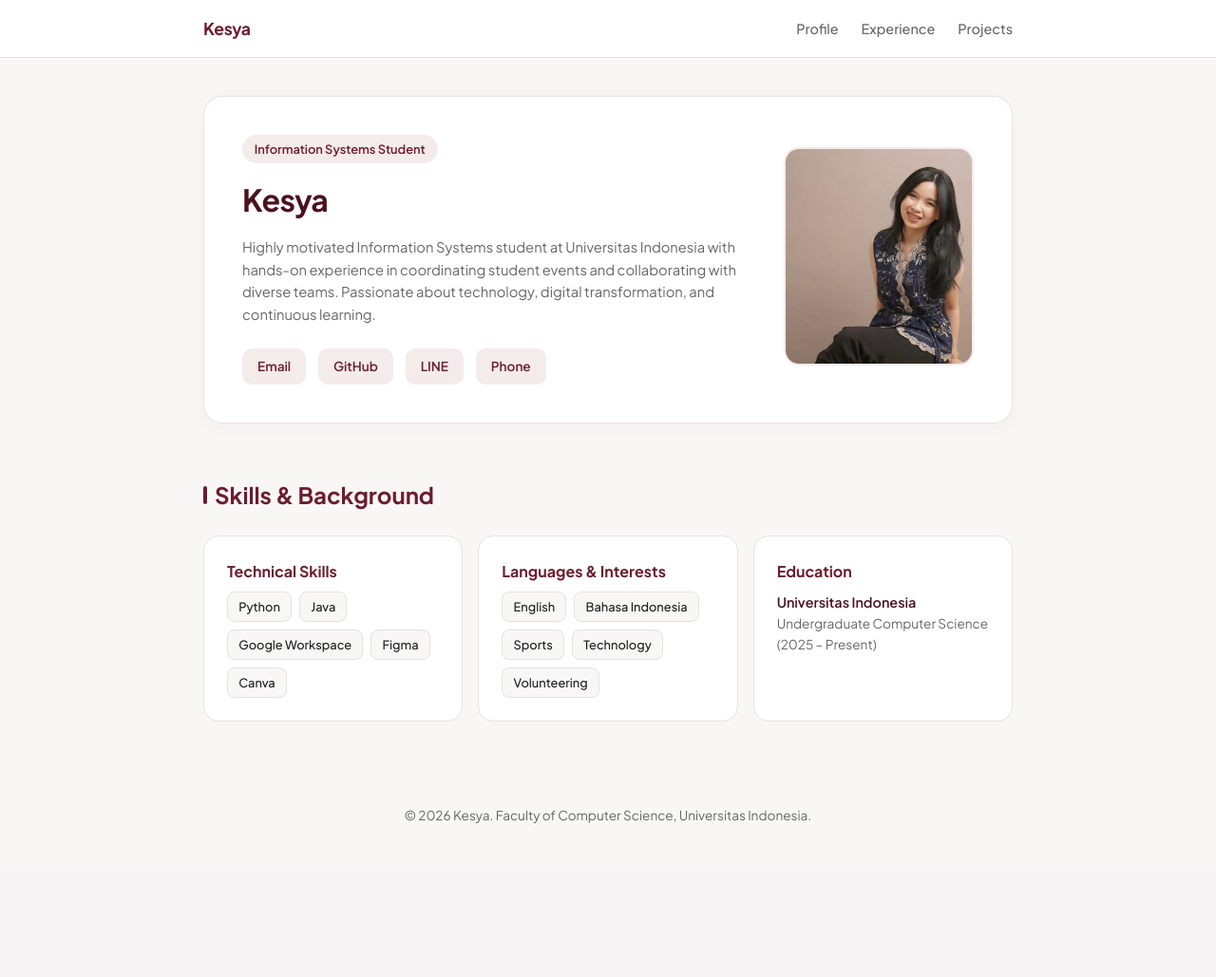
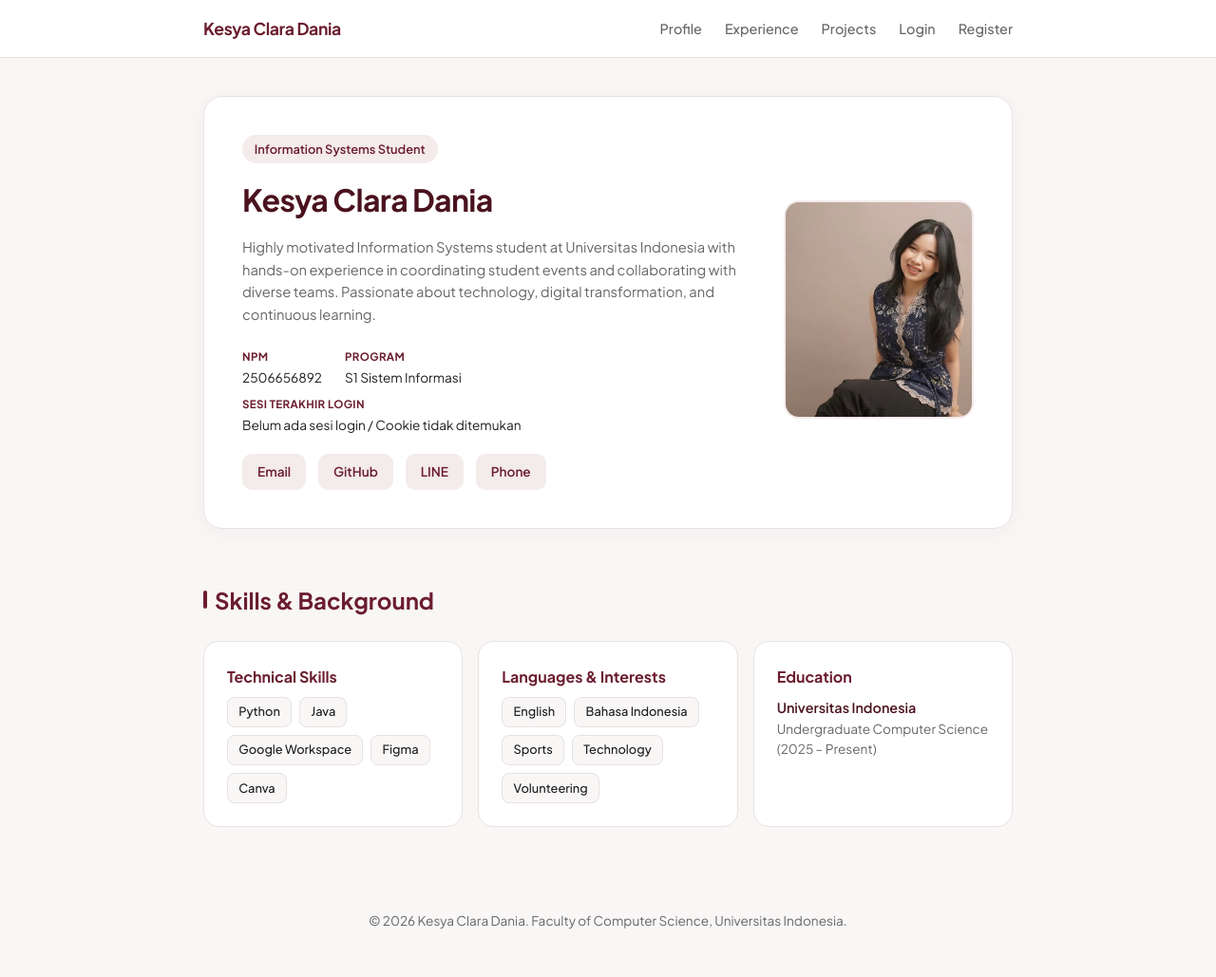
Before and after one commit to kesyaaclaraa/myportofolio, a Django app: page / in a window 1280 px wide. Shown: the whole page at 95% size. Before the commit the page ends 867 px from the top, so only its background shows below. Run offline with Django 5.2, Linux system fonts and the light colour scheme.

Commit message:
Implement Tutorial 4: authentication, session/cookies, and authorization
Add register/login/logout using Django's built-in UserCreationForm and
AuthenticationForm, with login state shown in the navbar. Track last
login time via a custom last_login cookie, set on login, read on the
profile page, and cleared on logout.

Lock down Project and Experience create/update/delete behind
@login_required plus an is_superuser check, hiding the corresponding
buttons in templates for non-owners. Add a starred_by ManyToManyField
on Project with a toggle_star view so any logged-in user can star a
project, and switch the projects JSON endpoint to natural foreign keys
so it exposes usernames instead of database ids.

Co-Authored-By: Claude Sonnet 5 <noreply@anthropic.com>

```diff
--- a/main/models.py
+++ b/main/models.py
@@ -1,5 +1,6 @@
 # Create your models here.
 import uuid
+from django.contrib.auth.models import User
 from django.db import models
 
 class Experience(models.Model):
@@ -40,6 +41,9 @@ class Project(models.Model):
     description = models.TextField()
     category = models.CharField(max_length=20, choices=PROJECT_CHOICES, default='web')
     link = models.URLField(blank=True, null=True)
+    starred_by = models.ManyToManyField(
+        User, related_name="starred_projects", blank=True
+    )
 
     def __str__(self):
         return self.title
--- a/main/urls.py
+++ b/main/urls.py
@@ -7,9 +7,13 @@ from main.views import (
     delete_project,
     get_experience_json,
     get_projects_json,
+    login_user,
+    logout_user,
+    register,
     show_experience,
     show_main,
     show_projects,
+    toggle_star,
     update_experience,
 )
 
@@ -17,6 +21,9 @@ app_name = "main"
 
 urlpatterns = [
     path("", show_main, name="show_main"),
+    path("register/", register, name="register"),
+    path("login/", login_user, name="login"),
+    path("logout/", logout_user, name="logout"),
     path("experience/", show_experience, name="show_experience"),
     path("experience/add/", create_experience, name="create_experience"),
     path(
@@ -32,6 +39,7 @@ urlpatterns = [
     path("projects/", show_projects, name="show_projects"),
     path("projects/add/", create_project, name="create_project"),
     path("projects/<uuid:project_id>/delete/", delete_project, name="delete_project"),
+    path("projects/<uuid:project_id>/star/", toggle_star, name="toggle_star"),
     path("api/projects/", get_projects_json, name="get_projects_json"),
     path("api/experience/", get_experience_json, name="get_experience_json"),
 ]
--- a/main/views.py
+++ b/main/views.py
@@ -1,5 +1,11 @@
+import datetime
+
 from django.contrib import messages
+from django.contrib.auth import login, logout
+from django.contrib.auth.decorators import login_required
+from django.contrib.auth.forms import AuthenticationForm, UserCreationForm
 from django.core import serializers
+from django.core.exceptions import PermissionDenied
 from django.http import HttpResponse
 from django.shortcuts import get_object_or_404, redirect, render
 
@@ -8,15 +14,61 @@ from main.models import Experience, Project
 
 
 def show_main(request):
+    last_login = request.COOKIES.get(
+        "last_login", "Belum ada sesi login / Cookie tidak ditemukan"
+    )
     context = {
-        "name": "Kesya",
+        "name": "Kesya Clara Dania",
         "npm": "2506656892",
         "study_program": "S1 Sistem Informasi",
         "bio": (
             "Highly motivated Information Systems student at Universitas Indonesia with hands-on experience in coordinating student events and collaborating with diverse teams. Passionate about technology, digital transformation, and continuous learning."
         ),
+        "last_login": last_login,
     }
     return render(request, "index.html", context)
+
+
+def register(request):
+    form = UserCreationForm(request.POST or None)
+
+    if request.method == "POST" and form.is_valid():
+        form.save()
+        messages.success(request, "Akun berhasil dibuat. Silakan login.")
+        return redirect("main:login")
+
+    context = {
+        "name": "Kesya Clara Dania",
+        "form": form,
+    }
+    return render(request, "register.html", context)
+
+
+def login_user(request):
+    form = AuthenticationForm(request, data=request.POST or None)
+
+    if request.method == "POST" and form.is_valid():
+        user = form.get_user()
+        login(request, user)
+
+        response = redirect("main:show_main")
+        response.set_cookie(
+            "last_login", datetime.datetime.now().strftime("%Y-%m-%d %H:%M:%S")
+        )
+        return response
+
+    context = {
+        "name": "Kesya Clara Dania",
+        "form": form,
+    }
+    return render(request, "login.html", context)
+
+
+def logout_user(request):
+    logout(request)
+    response = redirect("main:show_main")
+    response.delete_cookie("last_login")
+    return response
 
 
 def get_experience_json(request):
@@ -39,7 +91,11 @@ def show_experience(request):
     return render(request, "experience.html", context)
 
 
+@login_required(login_url="/login/")
 def create_experience(request):
+    if not request.user.is_superuser:
+        raise PermissionDenied
+
     form = ExperienceForm(request.POST or None)
 
     if request.method == "POST" and form.is_valid():
@@ -55,7 +111,11 @@ def create_experience(request):
     return render(request, "experience_form.html", context)
 
 
+@login_required(login_url="/login/")
 def update_experience(request, experience_id):
+    if not request.user.is_superuser:
+        raise PermissionDenied
+
     experience = get_object_or_404(Experience, pk=experience_id)
     form = ExperienceForm(request.POST or None, instance=experience)
 
@@ -73,7 +133,11 @@ def update_experience(request, experience_id):
     return render(request, "experience_form.html", context)
 
 
+@login_required(login_url="/login/")
 def delete_experience(request, experience_id):
+    if not request.user.is_superuser:
+        raise PermissionDenied
+
     experience = get_object_or_404(Experience, pk=experience_id)
 
     if request.method == "POST":
@@ -91,7 +155,9 @@ def get_projects_json(request):
     if title_query:
         projects = projects.filter(title__icontains=title_query)
 
-    projects_json = serializers.serialize("json", projects)
+    projects_json = serializers.serialize(
+        "json", projects, use_natural_foreign_keys=True
+    )
     return HttpResponse(projects_json, content_type="application/json")
 
 
@@ -112,7 +178,11 @@ def show_projects(request):
     return render(request, "projects.html", context)
 
 
+@login_required(login_url="/login/")
 def create_project(request):
+    if not request.user.is_superuser:
+        raise PermissionDenied
+
     form = ProjectForm(request.POST or None)
 
     if request.method == "POST" and form.is_valid():
@@ -127,7 +197,11 @@ def create_project(request):
     return render(request, "projects_form.html", context)
 
 
+@login_required(login_url="/login/")
 def delete_project(request, project_id):
+    if not request.user.is_superuser:
+        raise PermissionDenied
+
     project = get_object_or_404(Project, pk=project_id)
 
     if request.method == "POST":
@@ -136,3 +210,17 @@ def delete_project(request, project_id):
         return redirect("main:show_projects")
 
     return redirect("main:show_projects")
+
+
+# Tanpa cek is_superuser: semua akun yang sudah login boleh memberi star
+@login_required(login_url="/login/")
+def toggle_star(request, project_id):
+    project = get_object_or_404(Project, pk=project_id)
+
+    if request.method == "POST":
+        if request.user in project.starred_by.all():
+            project.starred_by.remove(request.user)
+        else:
+            project.starred_by.add(request.user)
+
+    return redirect("main:show_projects")
--- a/static/css/style.css
+++ b/static/css/style.css
@@ -176,6 +176,34 @@ body {
 
 .hero-photo-frame img:hover {
     transform: scale(1.02);
+}
+
+/* Profile metadata */
+.meta-list {
+    display: flex;
+    flex-wrap: wrap;
+    gap: 0.5rem 1.5rem;
+    margin: 0 0 1.2rem;
+}
+
+.meta-row {
+    display: flex;
+    flex-direction: column;
+    gap: 0.1rem;
+}
+
+.meta-row dt {
+    font-size: 0.72rem;
+    font-weight: 700;
+    text-transform: uppercase;
+    letter-spacing: 0.03em;
+    color: var(--primary-maroon);
+}
+
+.meta-row dd {
+    margin: 0;
+    font-size: 0.85rem;
+    color: var(--text-dark);
 }
 
 /* Social Buttons */
--- a/templates/base.html
+++ b/templates/base.html
@@ -15,6 +15,13 @@
                 <a href="{% url 'main:show_main' %}">Profile</a>
                 <a href="{% url 'main:show_experience' %}">Experience</a>
                 <a href="{% url 'main:show_projects' %}">Projects</a>
+                {% if user.is_authenticated %}
+                    <span class="nav-user">{{ user.username }}</span>
+                    <a href="{% url 'main:logout' %}">Logout</a>
+                {% else %}
+                    <a href="{% url 'main:login' %}">Login</a>
+                    <a href="{% url 'main:register' %}">Register</a>
+                {% endif %}
             </nav>
         </div>
     </header>
--- a/templates/experience.html
+++ b/templates/experience.html
@@ -12,10 +12,12 @@
 
                 <div class="project-header">
                     <h1>Experience</h1>
+                    {% if user.is_superuser %}
                         <a href="{% url 'main:create_experience' %}" class="button project-add-button">
                             <span aria-hidden="true">+</span>
                             Tambah Experience
                         </a>
+                    {% endif %}
                 </div>
 
                 <div class="card-grid">
@@ -40,10 +42,12 @@
                                 <p class="card-status">Selesai</p>
                             {% endif %}
 
+                            {% if user.is_superuser %}
                                 <div class="card-actions">
                                     <a href="{% url 'main:update_experience' experience.id %}" class="button button-secondary">Edit</a>
                                     {% include "components/experience_delete_modal.html" with experience=experience %}
                                 </div>
+                            {% endif %}
                         </article>
                     {% empty %}
                         <p class="empty-state">
--- a/templates/index.html
+++ b/templates/index.html
@@ -14,6 +14,20 @@
                     <span class="kicker">Information Systems Student</span>
                     <h1>{{ name }}</h1>
                     <p class="bio">{{ bio }}</p>
+                    <dl class="meta-list">
+                        <div class="meta-row">
+                            <dt>NPM</dt>
+                            <dd>{{ npm }}</dd>
+                        </div>
+                        <div class="meta-row">
+                            <dt>Program</dt>
+                            <dd>{{ study_program }}</dd>
+                        </div>
+                        <div class="meta-row">
+                            <dt>Sesi Terakhir Login</dt>
+                            <dd>{{ last_login }}</dd>
+                        </div>
+                    </dl>
                     <div class="social-links">
                         <a href="mailto:kesyaclara02@gmail.com" class="social-link">Email</a>
                         <a href="https://github.com/kesyaaclaraa" class="social-link" target="_blank">GitHub</a>
```
Also changed, not shown: other parts of static/css/style.css (+35 -0 lines), templates/components/project_star.html (added, +10 -0 lines), templates/login.html (added, +34 -0 lines), templates/projects.html (+10 -5 lines), templates/register.html (added, +37 -0 lines), main/migrations/0003_project_starred_by.py (added). Lines whose indentation alone changed are shown as unchanged.
